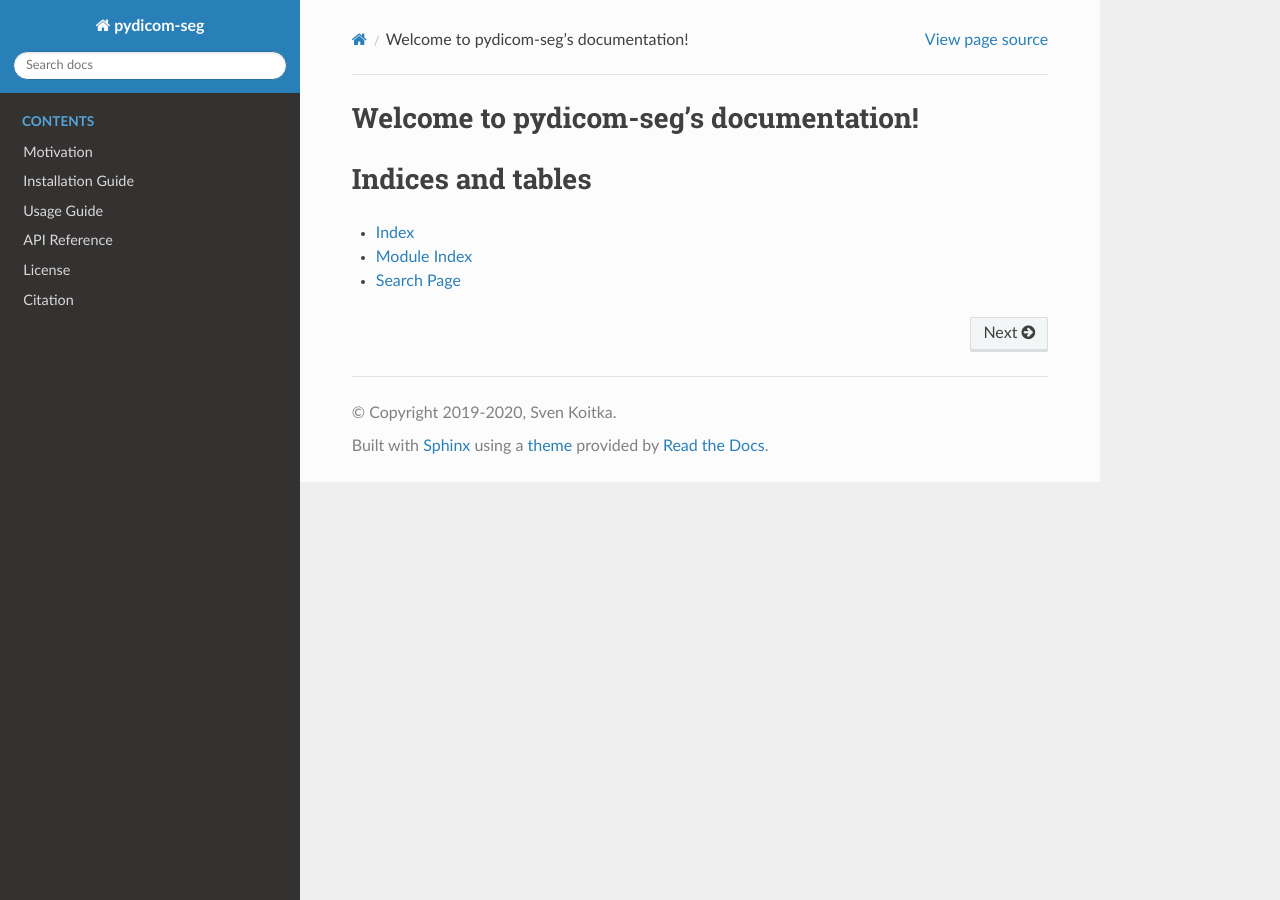
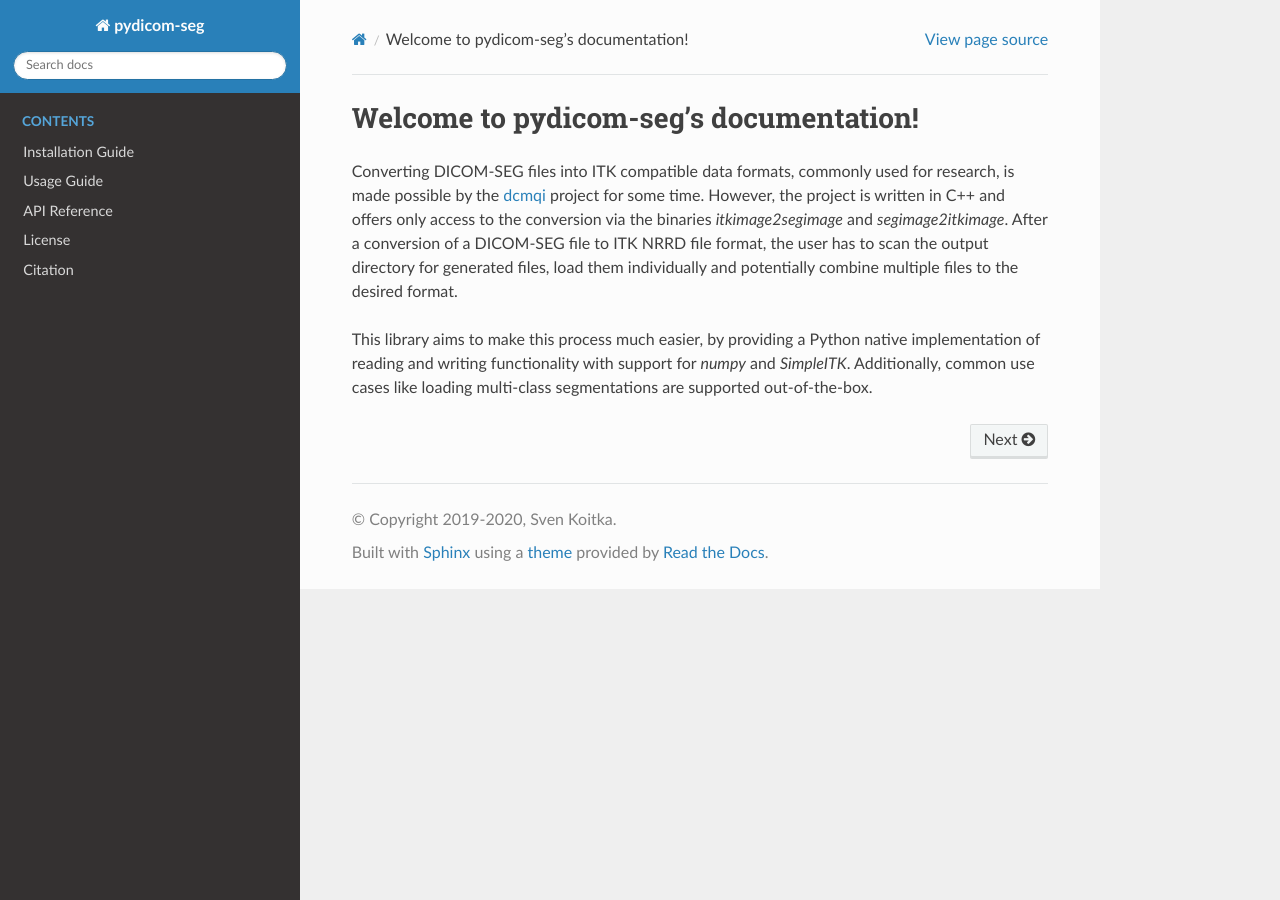
Before and after one commit to razorx89/pydicom-seg, a Sphinx documentation site: the page built from docs/index.rst, in a window 1280 px wide. Built offline with Sphinx 7.4.7 and the Read the Docs theme 2.0.0, drawn with Linux system fonts in a browser that asks for light colours.

Commit message:
Insert motivational introduction into index

```diff
--- a/docs/index.rst
+++ b/docs/index.rst
@@ -6,18 +6,21 @@ Welcome to pydicom-seg's documentation!
     :hidden:
     :caption: Contents
 
-    motivation.rst
     install.rst
     guides/index.rst
     api.rst
     license.rst
     citation.rst
 
+Converting DICOM-SEG files into ITK compatible data formats, commonly used for
+research, is made possible by the `dcmqi <https://github.com/QIICR/dcmqi>`_
+project for some time. However, the project is written in C++ and offers only
+access to the conversion via the binaries `itkimage2segimage` and
+`segimage2itkimage`. After a conversion of a DICOM-SEG file to ITK NRRD file
+format, the user has to scan the output directory for generated files, load
+them individually and potentially combine multiple files to the desired format.
 
-
-Indices and tables
-==================
-
-* :ref:`genindex`
-* :ref:`modindex`
-* :ref:`search`
+This library aims to make this process much easier, by providing a Python
+native implementation of reading and writing functionality with support for
+`numpy` and `SimpleITK`. Additionally, common use cases like loading
+multi-class segmentations are supported out-of-the-box.
```
Also changed, not shown: docs/motivation.rst (deleted, +0 -15 lines).
